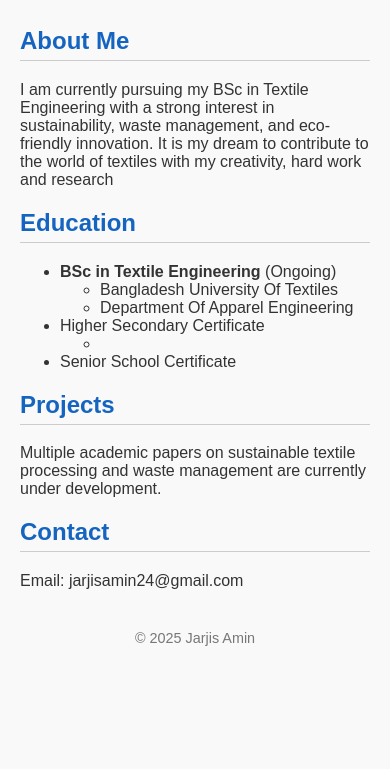
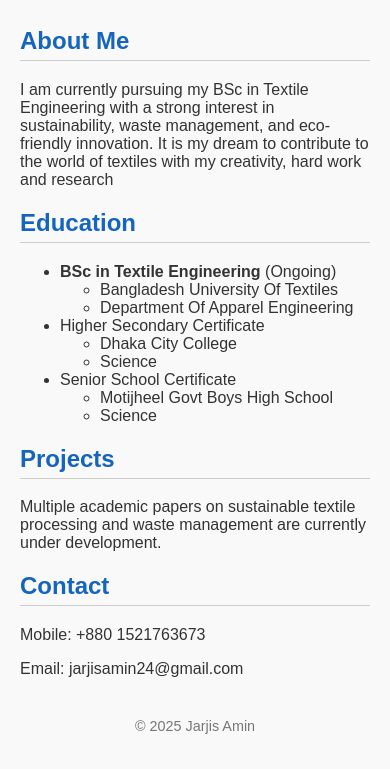
Before and after one commit to JarjisAmin/jarjisamin.github.io, a plain HTML site: page index.html in a window 390 px wide. Shown: the part 139-908 px from the top of the page. Before the commit the page ends 844 px from the top, so only its background shows below. Drawn offline with Linux system fonts and the light colour scheme.

Commit message:
Update index.html
added mobile number and updated education section

```diff
--- a/index.html
+++ b/index.html
@@ -54,9 +54,14 @@
       </ul>
     <li>Higher Secondary Certificate</li>
       <ul>
-        <li></li>
+        <li>Dhaka City College</li>
+        <li>Science</li>
       </ul>
     <li>Senior School Certificate</li>
+      <ul>
+        <li>Motijheel Govt Boys High School</li>
+        <li>Science</li>
+      </ul>
   </ul>
 </section>
 
@@ -67,6 +72,7 @@
 
 <section>
   <h2>Contact</h2>
+  <p>Mobile: +880 1521763673</p>
   <p>Email: jarjisamin24@gmail.com</p>
 </section>
 
```
